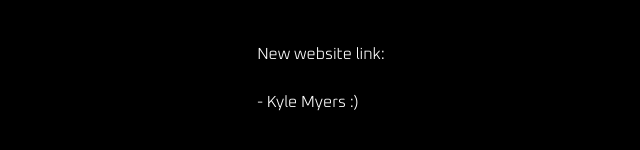
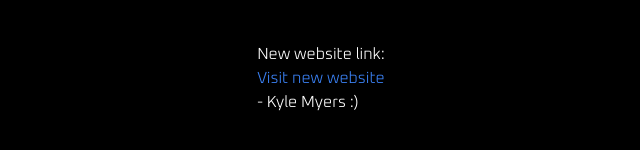
Before and after one commit to KyleDouglasMyers/personal_website_v2, a React (Create React App) app: page / in a window 1280 px wide. Shown: the part 322-472 px from the top of the page, without its empty margins (319-959 px from the left). Built offline with nearby package versions, Linux system fonts and the light colour scheme.

Commit message:
Edit link

```diff
--- a/src/App.js
+++ b/src/App.js
@@ -72,7 +72,7 @@ function App() {
                 <h1 className='text-white'>
                     New website link:
                 </h1>
-                <a href="https://kyledouglasmyers.github.io/personal_website/">Visit new website</a>
+                <a className='text-blue-500' href="https://kyledouglasmyers.github.io/personal_website/">Visit new website</a>
                 <h1 className='text-white'>- Kyle Myers :)</h1>
             </div>
             {/* <div className={appClassNames} ref={appRef}>
```
